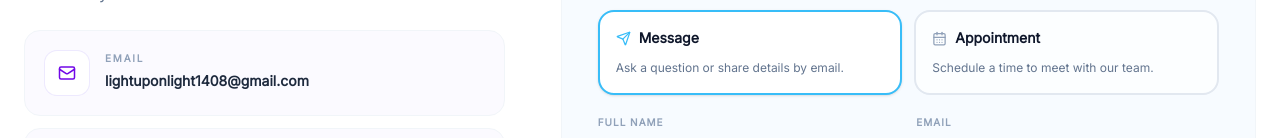
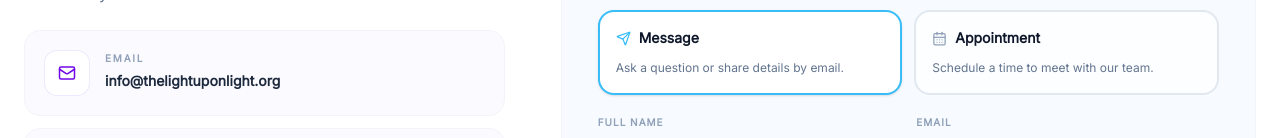
Before and after one commit to Rohan5993/Light-Upon-Light-, a React (Vite) app: page /contact in a window 1280 px wide. Shown: the part 814-952 px from the top of the page. Built offline with nearby package versions, Linux system fonts and the light colour scheme.

Commit message:
Nudge Education impact crop down and route forms to info@ email.

```diff
--- a/scripts/test-donation-email.mjs
+++ b/scripts/test-donation-email.mjs
@@ -61,8 +61,8 @@ const payload = {
     to_email: testEmail,
     to_name: "Test Donor",
     from_name: "Light Upon Light",
-    reply_to: "lightuponlight1408@gmail.com",
-    org_email: "lightuponlight1408@gmail.com",
+    reply_to: "info@thelightuponlight.org",
+    org_email: "info@thelightuponlight.org",
     amount: "$25.00",
     frequency: "One-time",
     transaction_id: "TEST-TRANSACTION-123",
--- a/src/data/programs.ts
+++ b/src/data/programs.ts
@@ -47,7 +47,7 @@ export const PROGRAMS: Program[] = [
     gallery: [],
     ctaPrimary: {
       label: "Bring Enlighten to Your School",
-      to: "mailto:lightuponlight1408@gmail.com?subject=Bring%20Enlighten%20to%20Our%20School",
+      to: "mailto:info@thelightuponlight.org?subject=Bring%20Enlighten%20to%20Our%20School",
       external: true,
     },
     ctaSecondary: {
@@ -120,7 +120,7 @@ export const PROGRAMS: Program[] = [
     gallery: [],
     ctaPrimary: {
       label: "Partner With Us",
-      to: "mailto:lightuponlight1408@gmail.com?subject=Partner%20With%20Signs%20of%20Our%20Light",
+      to: "mailto:info@thelightuponlight.org?subject=Partner%20With%20Signs%20of%20Our%20Light",
       external: true,
     },
     ctaSecondary: {
@@ -145,7 +145,7 @@ export const PROGRAMS: Program[] = [
     gallery: [],
     ctaPrimary: {
       label: "Donate a Mobility Aid",
-      to: "mailto:lightuponlight1408@gmail.com?subject=Donate%20a%20Mobility%20Aid",
+      to: "mailto:info@thelightuponlight.org?subject=Donate%20a%20Mobility%20Aid",
       external: true,
     },
     ctaSecondary: {
@@ -170,7 +170,7 @@ export const PROGRAMS: Program[] = [
     gallery: [],
     ctaPrimary: {
       label: "Schedule a Pickup",
-      to: "mailto:lightuponlight1408@gmail.com?subject=Schedule%20a%20Donation%20Pickup",
+      to: "mailto:info@thelightuponlight.org?subject=Schedule%20a%20Donation%20Pickup",
       external: true,
     },
     ctaSecondary: {
--- a/src/lib/sendDonationThankYou.ts
+++ b/src/lib/sendDonationThankYou.ts
@@ -8,7 +8,7 @@ export type DonationReceipt = {
   transactionId: string;
 };
 
-const ORG_EMAIL = "lightuponlight1408@gmail.com";
+const ORG_EMAIL = "info@thelightuponlight.org";
 
 function amountLabel(receipt: DonationReceipt) {
   return receipt.frequency === "monthly"
--- a/src/pages/AboutPage.tsx
+++ b/src/pages/AboutPage.tsx
@@ -783,7 +783,7 @@ export default function AboutPage() {
                 <p className="text-gray-600 text-sm leading-relaxed">
                   Still have questions?{" "}
                   <a
-                    href="mailto:lightuponlight1408@gmail.com"
+                    href="mailto:info@thelightuponlight.org"
                     className="font-bold text-purple-600 hover:text-purple-700 transition-colors"
                   >
                     Email us
--- a/src/pages/ContactPage.tsx
+++ b/src/pages/ContactPage.tsx
@@ -42,8 +42,8 @@ const MAP_EXTERNAL_HREF = `https://www.google.com/maps/search/?api=1&query=${enc
 const CONTACT_DETAILS = [
   {
     label: "Email",
-    value: "lightuponlight1408@gmail.com",
-    href: "mailto:lightuponlight1408@gmail.com",
+    value: "info@thelightuponlight.org",
+    href: "mailto:info@thelightuponlight.org",
     icon: Mail,
   },
   {
@@ -118,7 +118,7 @@ export default function ContactPage() {
     } catch (error) {
       const detail = error instanceof Error ? error.message : "Something went wrong.";
       setSubmitError(
-        `${detail} Please try again, or email us at lightuponlight1408@gmail.com.`,
+        `${detail} Please try again, or email us at info@thelightuponlight.org.`,
       );
     } finally {
       setIsSubmitting(false);
--- a/src/pages/DonatePage.tsx
+++ b/src/pages/DonatePage.tsx
@@ -419,7 +419,7 @@ export default function DonatePage() {
                       alt={item.title}
                       className={`w-full h-44 object-cover ${
                         item.title === "Education"
-                          ? "object-[center_28%]"
+                          ? "object-[center_48%]"
                           : "object-center"
                       }`}
                     />
--- a/src/pages/VolunteerPage.tsx
+++ b/src/pages/VolunteerPage.tsx
@@ -120,7 +120,7 @@ export default function VolunteerPage() {
     } catch (error) {
       const detail = error instanceof Error ? error.message : "Something went wrong.";
       setSubmitError(
-        `${detail} Please try again, or email us at lightuponlight1408@gmail.com.`,
+        `${detail} Please try again, or email us at info@thelightuponlight.org.`,
       );
     } finally {
       setIsSubmitting(false);
--- a/src/services/contactService.ts
+++ b/src/services/contactService.ts
@@ -2,7 +2,7 @@
  * Free-forever form delivery via FormSubmit (no paid hosting / Render).
  */
 const FORMSUBMIT_ENDPOINT =
-  "https://formsubmit.co/ajax/lightuponlight1408@gmail.com";
+  "https://formsubmit.co/ajax/info@thelightuponlight.org";
 
 export type ContactInquiryType = "message" | "appointment";
 
--- a/src/services/volunteerService.ts
+++ b/src/services/volunteerService.ts
@@ -3,7 +3,7 @@
  * Activates once via confirmation email to the org inbox.
  */
 const FORMSUBMIT_ENDPOINT =
-  "https://formsubmit.co/ajax/lightuponlight1408@gmail.com";
+  "https://formsubmit.co/ajax/info@thelightuponlight.org";
 
 async function submitViaFormSubmit(payload: Record<string, string>): Promise<void> {
   const response = await fetch(FORMSUBMIT_ENDPOINT, {
```
